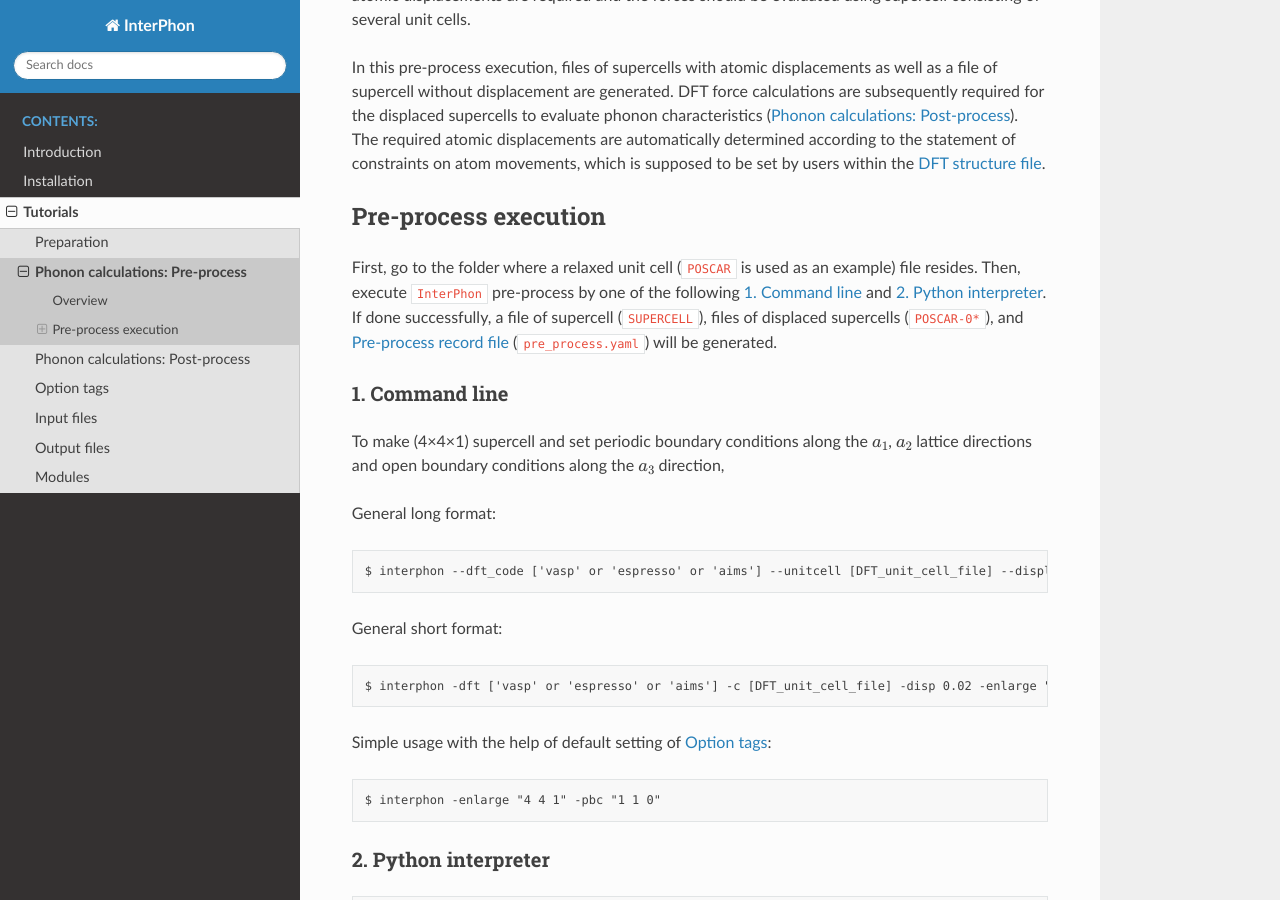
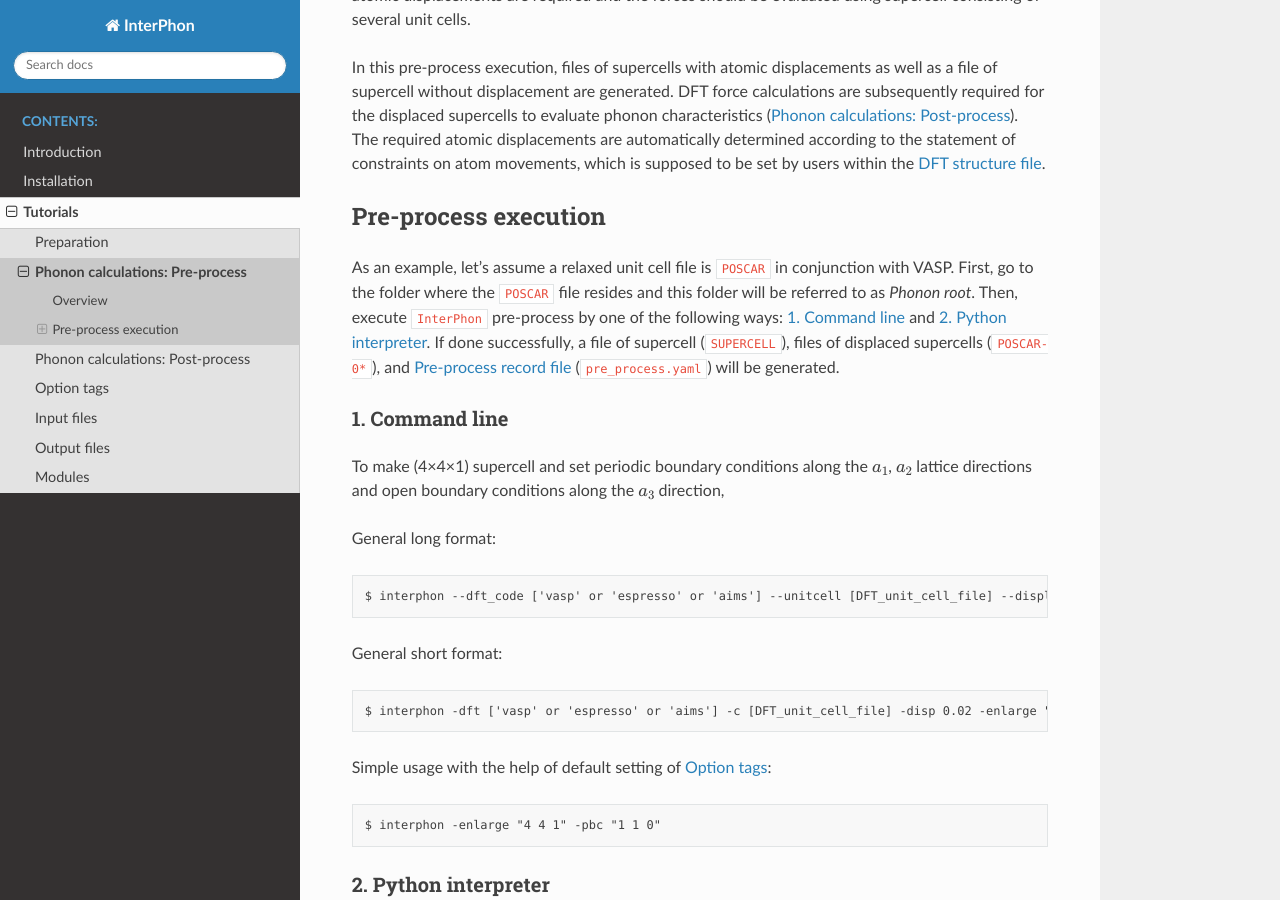
Before and after one commit to InWonYeu/interphon, a Sphinx documentation site: the page built from docs/source/pre_process.rst, in a window 1280 px wide and 900 px high, scrolled down 352 px. Built offline with Sphinx 7.4.7 and the Read the Docs theme 2.0.0, drawn with Linux system fonts in a browser that asks for light colours.

Commit message:
Add files via upload

```diff
--- a/docs/source/pre_process.rst
+++ b/docs/source/pre_process.rst
@@ -21,8 +21,9 @@ which is supposed to be set by users within the :ref:`label_dft_structure_file`.
 
 Pre-process execution
 *********************
-First, go to the folder where a relaxed unit cell (``POSCAR`` is used as an example) file resides.
-Then, execute ``InterPhon`` pre-process by one of the following :ref:`label_pre_process_command_line` and :ref:`label_pre_process_python_interpreter`.
+As an example, let's assume a relaxed unit cell file is ``POSCAR`` in conjunction with VASP.
+First, go to the folder where the ``POSCAR`` file resides and this folder will be referred to as *Phonon root*.
+Then, execute ``InterPhon`` pre-process by one of the following ways: :ref:`label_pre_process_command_line` and :ref:`label_pre_process_python_interpreter`.
 If done successfully, a file of supercell (``SUPERCELL``), files of displaced supercells (``POSCAR-0*``),
 and :ref:`label_pre_process_record_file` (``pre_process.yaml``) will be generated.
 
```
